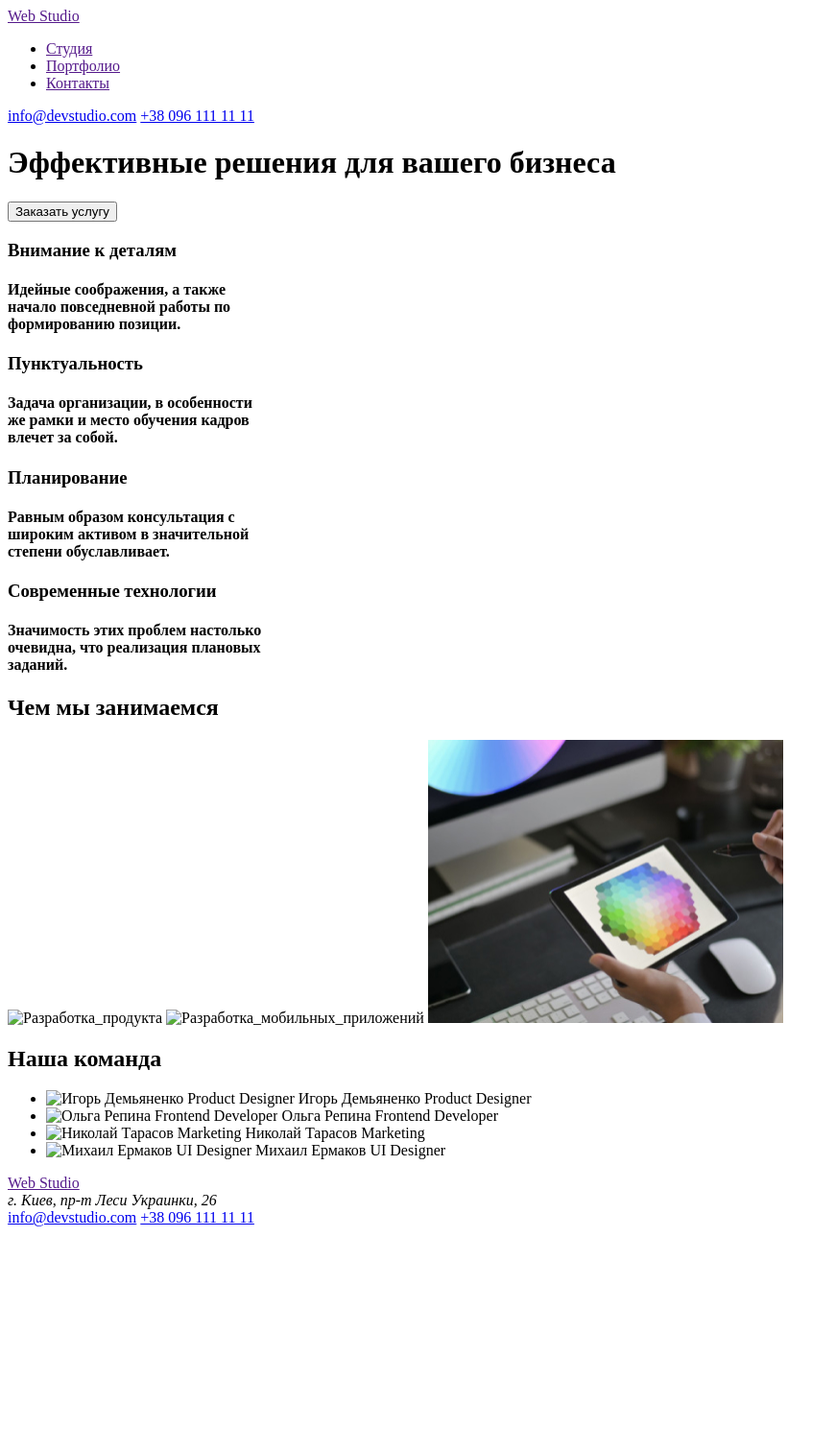
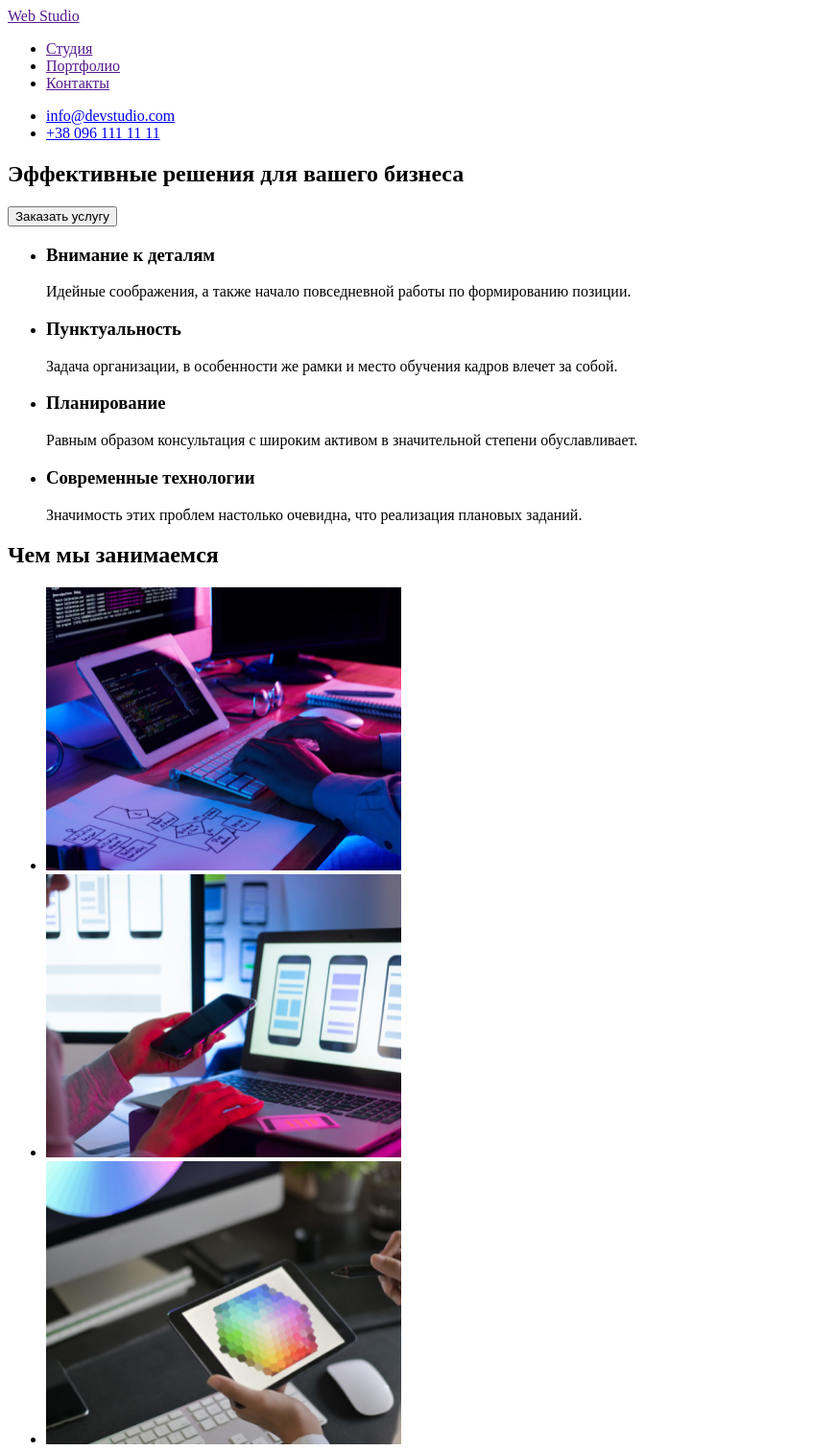
Before and after one commit to Kenny1301/goit-markup-hw-01, a plain HTML site: page index.html in a window 1280 px wide. Shown: the top 1512 px of the page at 96% size, without its empty margins (0-871 px from the left). Before the commit the page ends 1286 px from the top, so only its background shows below. Drawn offline with Linux system fonts and the light colour scheme.

Commit message:
second commit

```diff
--- a/index.html
+++ b/index.html
@@ -16,60 +16,73 @@
                 <li><a href="">Контакты</a></li>
             </ul>
         </nav>
-            <div>
-                <a href="mailto:info@devstudio.com">info@devstudio.com</a>
-                <a href="tel:">+38 096 111 11 11</a>
-            </div>
-            <div>
-                <h1>Эффективные решения для вашего бизнеса</h1>
-            </div>
-            <button type="button">Заказать услугу</button>
+            <ul>
+                <li><a href="mailto:info@devstudio.com">info@devstudio.com</a></li>
+                <li><a href="tel:+38 096 111 11 11">+38 096 111 11 11</a></li>
+            </ul>
     </header>
 
+    <main>
+    <section>
+        <h1>Эффективные решения для вашего бизнеса</h1>
+        <button type="button">Заказать услугу</button>
+    </section>
 
-    <main>
-     <section>
-         <h3>Внимание к деталям</h3>
-         <h4>Идейные соображения, а также <br> начало повседневной работы по <br> формированию позиции.</h4>
-     </section>
-     <section>
-        <h3>Пунктуальность</h3>
-        <h4>Задача организации, в особенности <br> же рамки и место обучения кадров <br> влечет за собой.</h4>
-    </section>
     <section>
-        <h3>Планирование</h3>
-        <h4>Равным образом консультация с <br> широким активом в значительной <br> степени обуславливает.</h4>
-    </section>
-    <section>
-        <h3>Современные технологии</h3>
-        <h4>Значимость этих проблем настолько <br> очевидна, что реализация плановых <br> заданий.</h4>
+    <ul>
+        <li>
+            <h3>Внимание к деталям</h3>
+            <p>Идейные соображения, а также начало повседневной работы по формированию позиции.</p>
+        </li>
+
+        <li>
+            <h3>Пунктуальность</h3>
+            <p>Задача организации, в особенности же рамки и место обучения кадров влечет за собой.</p>
+        </li>
+
+        <li>
+            <h3>Планирование</h3>
+            <p>Равным образом консультация с широким активом в значительной степени обуславливает.</p>
+        </li>
+
+        <li>
+            <h3>Современные технологии</h3>
+            <p>Значимость этих проблем настолько очевидна, что реализация плановых заданий.</p>
+        </li>
+    </ul>
     </section>
 
     <section>
         <h2>Чем мы занимаемся</h2>
-        <img width="370" height="295" src="Image/img (2).jpg" alt="Разработка_продукта">
-        <img width="370" height="295" src="Image/img (1).jpg" alt="Разработка_мобильных_приложений">
-        <img width="370" height="295" src="Image/img.jpg" alt="Разработка_уникального_дизайна">
+    <ul>
+       <li><img width="370" height="295" src="Image/img(2).jpg" alt="Разработка продукта"></li>
+       <li><img width="370" height="295" src="Image/img(1).jpg" alt="Разработка мобильных приложений"></li>
+       <li><img width="370" height="295" src="Image/img.jpg" alt="Разработка уникального дизайна"></li>
+    </ul>
     </section>
 
     <section>
         <h2>Наша команда</h2>
         <ul>
-            <li><img width="270" height="260" src="Image/img (6).jpg" alt="Игорь Демьяненко Product Designer">
-                Игорь Демьяненко
-                Product Designer</li>
+            <li><img width="270" height="260" src="Image/img(6).jpg" alt="Игорь Демьяненко Product Designer">
+                <h3>Игорь Демьяненко</h3>
+                <p>Product Designer</p>
+            </li>
 
-            <li><img width="270" height="260"  src="Image/img (5).jpg" alt="Ольга Репина Frontend Developer">
-                Ольга Репина
-                Frontend Developer</li>
+            <li><img width="270" height="260"  src="Image/img(5).jpg" alt="Ольга Репина Frontend Developer">
+                <h3>Ольга Репина</h3>
+                <p>Developer</p>
+            </li>
 
-            <li><img width="270" height="260"  src="Image/img (4).jpg" alt="Николай Тарасов Marketing">
-                Николай Тарасов
-                Marketing</li>
+            <li><img width="270" height="260"  src="Image/img(4).jpg" alt="Николай Тарасов Marketing">
+                <h3>Николай Тарасов</h3>
+                <p>Marketing</p>
+            </li>
 
-            <li><img width="270" height="260"  src="Image/img (3).jpg" alt="Михаил Ермаков UI Designer">
-                Михаил Ермаков
-                UI Designer</li>
+            <li><img width="270" height="260"  src="Image/img(3).jpg" alt="Михаил Ермаков UI Designer">
+                <h3>Михаил Ермаков</h3>
+                <p>UI Designer</p>
+            </li>
         </ul>
     </section>
     </main>
@@ -77,11 +90,13 @@
 
 <footer>
     <a href="">Web Studio </a>
-    <address>г. Киев, пр-т Леси Украинки, 26</address>
-    <div>
-        <a href="mailto:info@devstudio.com">info@devstudio.com</a>
-        <a href="tel:">+38 096 111 11 11</a>
-    </div>
+    <address>
+        <ul>
+            <li><a href="https://goo.gl/maps/H3Z23YJFLdJ2ykBN7">г.Киев, пр-т Леси Украинки, 26</a></li>
+            <li><a href="mailto:info@devstudio.com">info@devstudio.com</a></li>
+            <li><a href="tel:+38 096 111 11 11">+38 096 111 11 11</a></li>
+        </ul>
+    </address>
 </footer>
 </body>
 </html>
```
